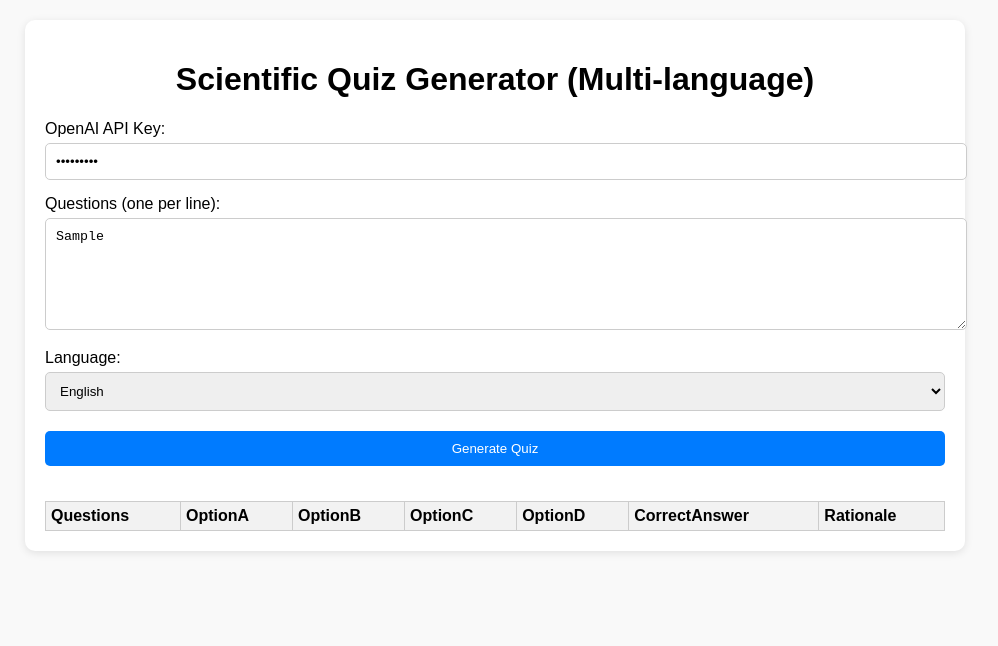
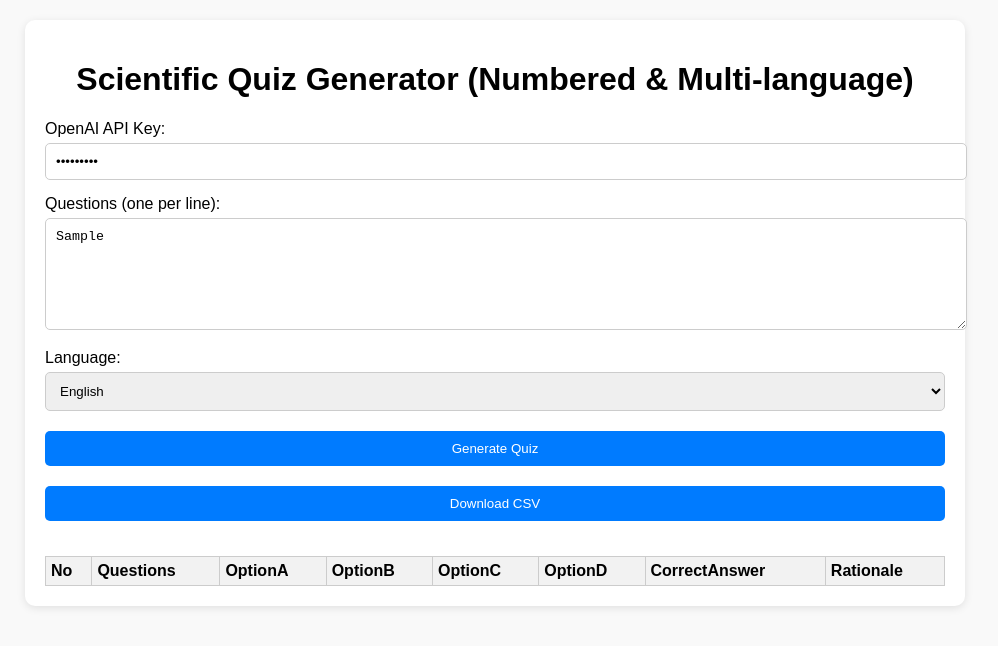
Before and after one commit to gyoutrain-lab/program-questionplausible, a plain HTML site: page index.html in a window 1280 px wide. Both pictures are taken after typing "Sample123", "Sample" into the empty fields and a click on the button "Generate Quiz". Shown: the whole page, without its empty margins (145-1143 px from the left). Drawn offline with Linux system fonts and the light colour scheme; no server answers.

Commit message:
Update index.html

```diff
--- a/index.html
+++ b/index.html
@@ -3,7 +3,7 @@
 <head>
 <meta charset="UTF-8">
 <meta name="viewport" content="width=device-width, initial-scale=1.0">
-<title>Scientific Quiz Generator (Multi-language)</title>
+<title>Scientific Quiz Generator (Numbered, Multi-language)</title>
 <style>
 body { font-family: Arial, sans-serif; margin: 20px; background: #f9f9f9; }
 h1 { text-align: center; }
@@ -18,7 +18,7 @@ th { background-color: #f2f2f2; }
 </head>
 <body>
 <div class="container">
-<h1>Scientific Quiz Generator (Multi-language)</h1>
+<h1>Scientific Quiz Generator (Numbered & Multi-language)</h1>
 
 <label>OpenAI API Key:</label>
 <input type="password" id="apikey" placeholder="Enter your OpenAI API key">
@@ -33,11 +33,14 @@ th { background-color: #f2f2f2; }
 </select>
 
 <button onclick="generateQuiz()">Generate Quiz</button>
+<button onclick="downloadCSV()">Download CSV</button>
 
 <div id="results"></div>
 </div>
 
 <script>
+let quizTable = [];
+
 function shuffleArray(array) {
     return array.sort(() => Math.random() - 0.5);
 }
@@ -50,20 +53,20 @@ async function generateQuiz() {
     if (questions.length === 0) { alert("Please enter at least one question."); return; }
 
     const language = document.getElementById('language').value;
-
     const resultsDiv = document.getElementById('results');
     resultsDiv.innerHTML = "Generating quiz, please wait...";
 
-    const tableRows = [];
+    quizTable = [];
 
-    for (const question of questions) {
+    for (let i = 0; i < questions.length; i++) {
+        const question = questions[i];
         const prompt = `
 You are an expert in scientific reasoning. Generate 4 answer options for the following question in ${language === 'id' ? 'Indonesian' : 'English'}:
 - Assign one option as "Most plausible" (correct answer). The other 3 options should be scientifically descriptive but do not require detailed rationale.
-- Randomize plausible-sounding text for other options so they have similar length but only the Most Plausible option gets a detailed rationale.
+- Only provide detailed rationale for the Most Plausible option.
 - Return JSON in this format:
 {
-"options": ["...", "...", "...", "..."],
+"options": ["Option1", "Option2", "Option3", "Option4"],
 "correct_index": 0,
 "rationale": "..."
 }
@@ -94,14 +97,15 @@ Question: "${question}"
                 continue;
             }
 
-            // Randomize option order
+            // Shuffle options
             const indices = [0,1,2,3];
             const shuffledIndices = shuffleArray(indices);
             const optionsShuffled = shuffledIndices.map(i => parsed.options[i]);
             const correctLetter = String.fromCharCode(65 + shuffledIndices.indexOf(parsed.correct_index)); // A-D
 
-            tableRows.push({
-                question: question,
+            quizTable.push({
+                No: i + 1,
+                Questions: question,
                 OptionA: optionsShuffled[0],
                 OptionB: optionsShuffled[1],
                 OptionC: optionsShuffled[2],
@@ -117,10 +121,11 @@ Question: "${question}"
 
     // Display table
     let html = `<table>
-        <tr><th>Questions</th><th>OptionA</th><th>OptionB</th><th>OptionC</th><th>OptionD</th><th>CorrectAnswer</th><th>Rationale</th></tr>`;
-    tableRows.forEach(row => {
+        <tr><th>No</th><th>Questions</th><th>OptionA</th><th>OptionB</th><th>OptionC</th><th>OptionD</th><th>CorrectAnswer</th><th>Rationale</th></tr>`;
+    quizTable.forEach(row => {
         html += `<tr>
-            <td>${row.question}</td>
+            <td>${row.No}</td>
+            <td>${row.Questions}</td>
             <td>${row.OptionA}</td>
             <td>${row.OptionB}</td>
             <td>${row.OptionC}</td>
@@ -133,6 +138,21 @@ Question: "${question}"
 
     resultsDiv.innerHTML = html;
 }
+
+// CSV Download function
+function downloadCSV() {
+    if (quizTable.length === 0) { alert("No quiz data to download."); return; }
+
+    const headers = ["No","Questions","OptionA","OptionB","OptionC","OptionD","CorrectAnswer","Rationale"];
+    const rows = quizTable.map(row => headers.map(h => `"${(row[h] || "").replace(/"/g,'""')}"`).join(","));
+    const csvContent = [headers.join(","), ...rows].join("\n");
+
+    const blob = new Blob([csvContent], { type: "text/csv;charset=utf-8;" });
+    const link = document.createElement("a");
+    link.href = URL.createObjectURL(blob);
+    link.setAttribute("download", "quiz_generated.csv");
+    link.click();
+}
 </script>
 </body>
 </html>
```
